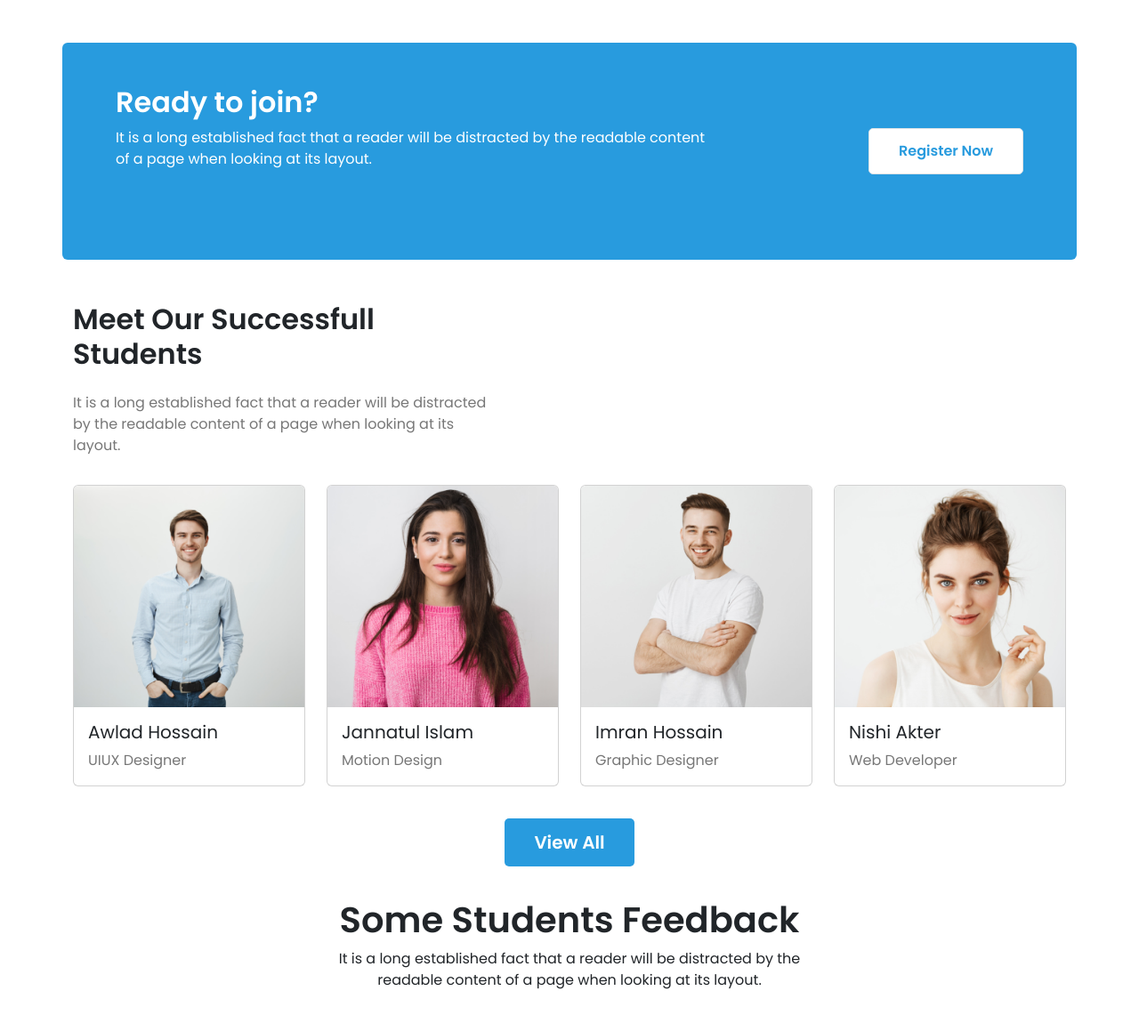
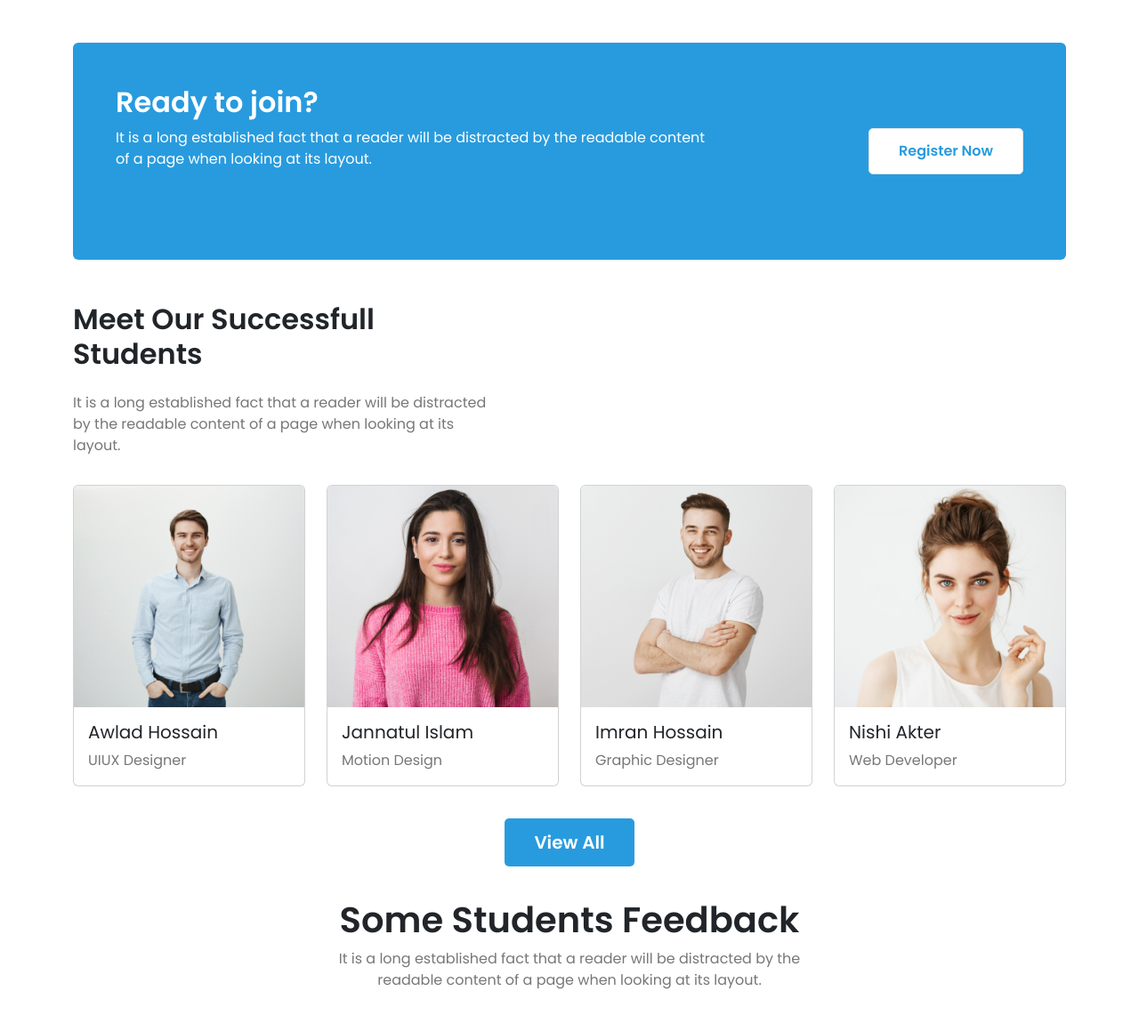
Before and after one commit to aburayhanroni/E-Tech-Website, a plain HTML site: page index.html in a window 1280 px wide. Shown: the part 2394-3553 px from the top of the page at 89% size. Drawn offline with nearby package versions, Linux system fonts and the light colour scheme.

Commit message:
some student part p color change

```diff
--- a/index.html
+++ b/index.html
@@ -265,8 +265,8 @@
 
 
     <!-- Ready to join Part Codding Start -->
-    <section>
-      <div class="row register-bg p-5 rounded">
+    <section class="register-bg rounded">
+      <div class="row  p-5 ">
         <div class="col-lg-8 text-white text-center text-lg-start">
           <h2 class="fs-2 fw-semibold">Ready to join?</h2>
           <p>It is a long established fact that a reader will be distracted by the readable content of a page when
@@ -380,7 +380,7 @@
       <div>
         <div class="mx-auto w-50 my-5 w-md-100 text-center">
           <h2 class="fs-1 fw-semibold">Some Students Feedback</h2>
-          <p>It is a long established fact that a reader will be distracted by the readable content of a page when
+          <p class="dark-03">It is a long established fact that a reader will be distracted by the readable content of a page when
             looking
             at its layout.</p>
         </div>
```
